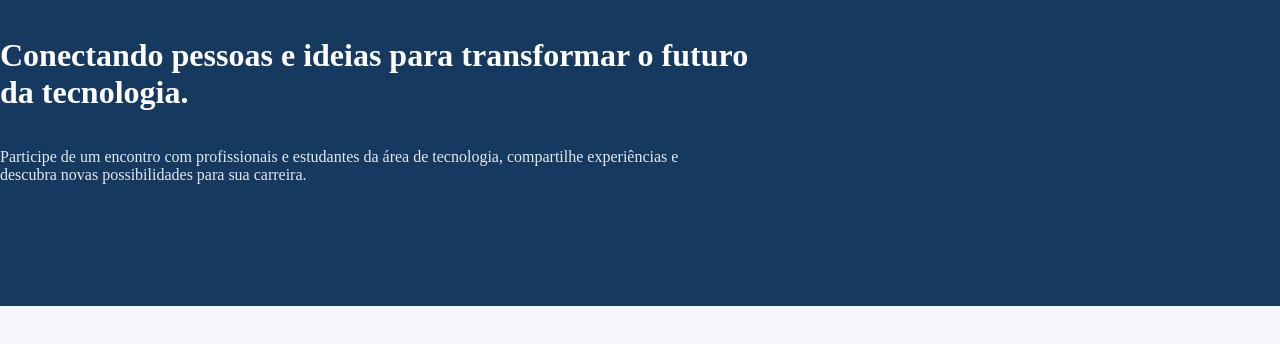
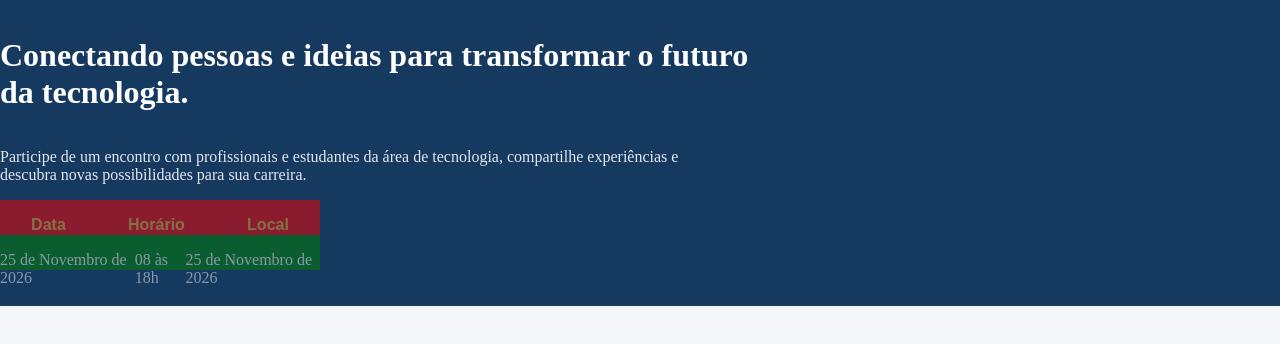
Before and after one commit to artuca2010/DevConnect, a plain HTML site: page index.html in a window 1280 px wide. Shown: the part 124-468 px from the top of the page. Drawn offline with Linux system fonts and the light colour scheme.

Commit message:
feat: quase finalizando a section
quase finalizando a sessão

```diff
--- a/css/style.css
+++ b/css/style.css
@@ -57,3 +57,35 @@ body{
     size: 16px;
     width: 700px;
 }
+
+#DataTitleHandler{
+    display: flex;
+    flex-direction: row;
+    align-items: start;
+    justify-content: start;
+    justify-content: space-around;
+    background-color: red;
+    width: 20rem;
+    height: 35px;
+    opacity: 50%;
+}
+#DataInfoHandler{
+    display: flex;
+    flex-direction: row;
+    align-items: start;
+    justify-content: start;
+    justify-content: space-around;
+    background-color: green;
+    width: 20rem;
+    height: 35px;
+    opacity: 50%;
+}
+.DataTitle{
+    color: #F5A623;
+    font-weight: bold;
+    size: 16px;
+    font-family: sans-serif;
+}
+.DataInfo{
+    color: whitesmoke;
+}
--- a/index.html
+++ b/index.html
@@ -24,6 +24,17 @@
         <p id="DestrictiveText">Participe de um encontro com profissionais e estudantes da área de
 tecnologia, compartilhe experiências e descubra novas possibilidades para sua
 carreira.</p>
+<div id="DataTitleHandler">
+    <p class="DataTitle">Data</p>
+    <p class="DataTitle">Horário</p>
+    <p class="DataTitle">Local</p>
+</div>
+<div id="DataInfoHandler">
+    <p class="DataInfo">25 de Novembro de 2026</p>
+     <p class="DataInfo">08 às 18h</p>
+      <p class="DataInfo">25 de Novembro de 2026</p>
+</div>
+
     </main>
 
     <footer></footer>
```
